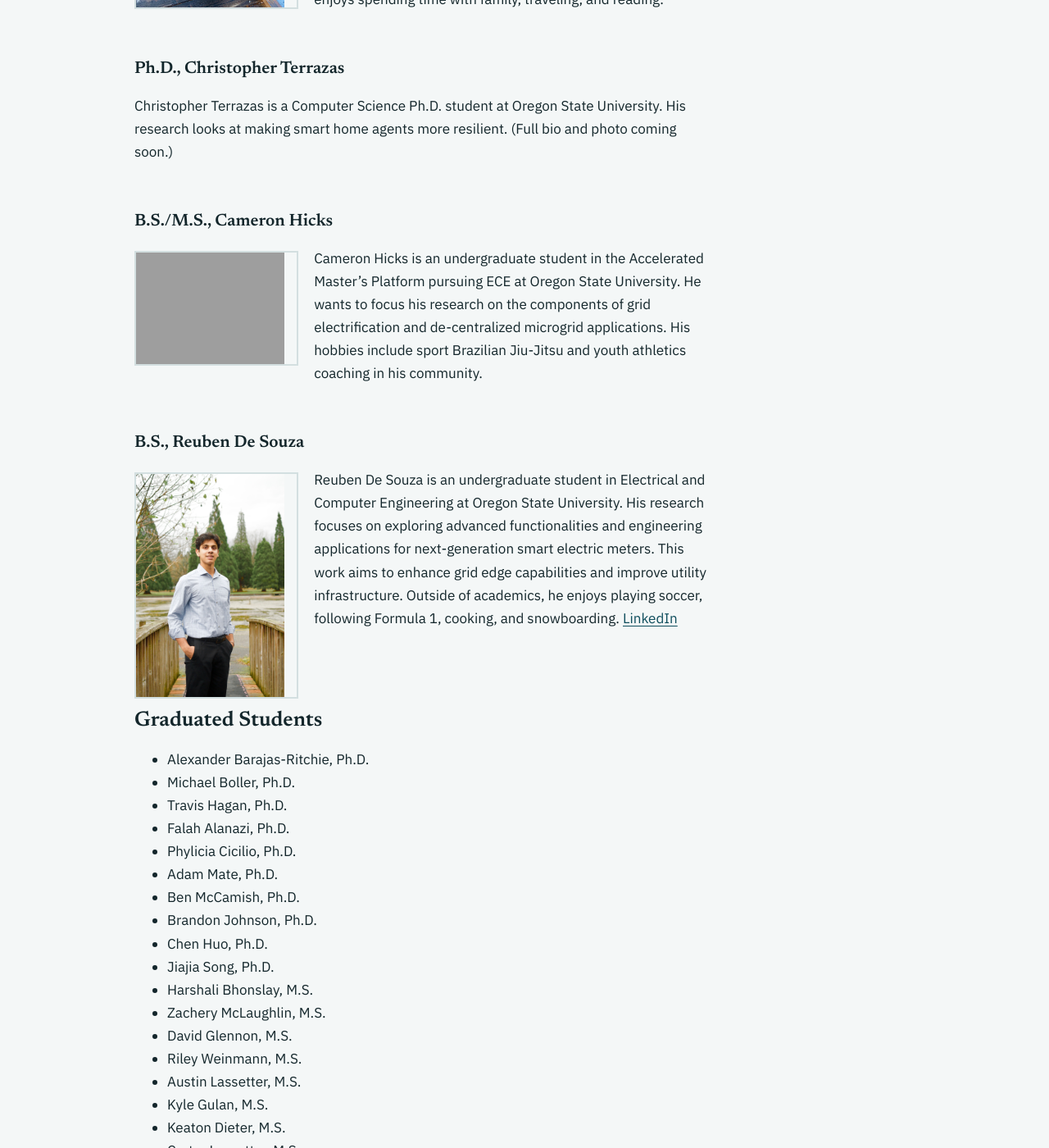
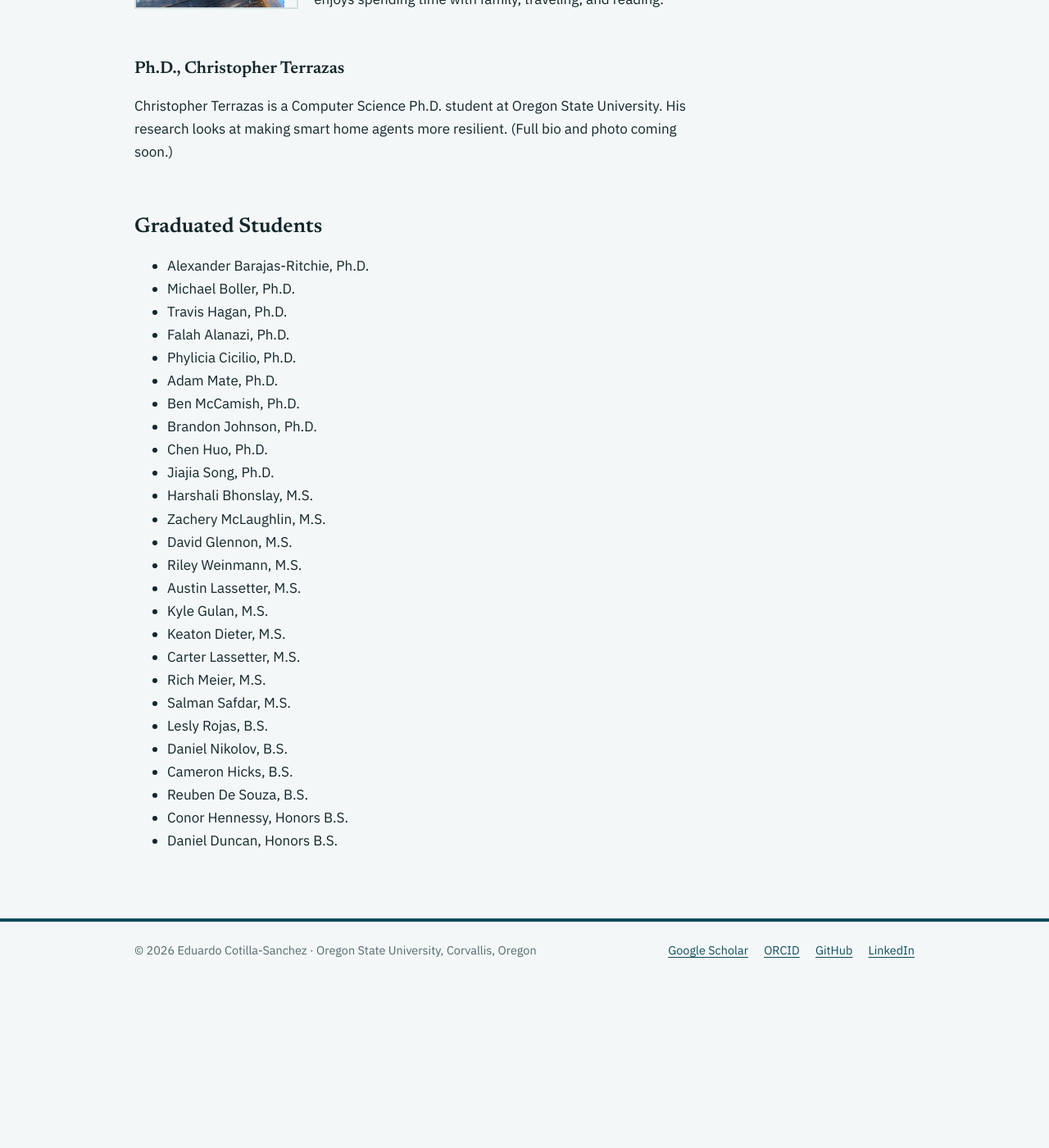
Before and after one commit to ecotillasanchez/ecotillasanchez.github.io, a Jekyll site: the page built from _pages/students.md, in a window 1280 px wide and 1400 px high, scrolled down 1782 px. Shown: the whole window at 82% size. Built offline with Jekyll 4.4.1, drawn with Linux system fonts in a browser that asks for light colours; after the commit the page ends 2991 px from its top, so only the background shows below that; some of the changed text lies outside the part shown.

Commit message:
Put professor title on its own header line; list Cameron and Reuben as B.S. graduates
Co-Authored-By: Claude Opus 5.5 <noreply@anthropic.com>

```diff
--- a/_layouts/default.html
+++ b/_layouts/default.html
@@ -16,7 +16,8 @@
     <div class="wrap head-row">
       <div>
         <a class="site-name" href="{{ '/' | relative_url }}">{{ site.author.name }}</a>
-        <p class="site-role">Associate Dean for Academic Affairs, College of Engineering · Professor, School of Electrical Engineering and Computer Science · Oregon State University</p>
+        <p class="site-role">Associate Dean for Academic Affairs, College of Engineering · Oregon State University<br>
+        Professor, School of Electrical Engineering and Computer Science</p>
       </div>
     </div>
     {% comment %} Main navigation drawn as a one-line diagram: the list is the bus, each link a feeder with a breaker that closes on the current page. {% endcomment %}
--- a/_pages/students.md
+++ b/_pages/students.md
@@ -27,16 +27,6 @@ Christopher Terrazas is a Computer Science Ph.D. student at Oregon State Univers
 <br />
 <br />
 
-### B.S./M.S., Cameron Hicks
-<img align="left" src="https://ecotillasanchez.github.io/files/Cameron.jpeg" alt="Cameron Hicks" width="200" height="150" style="padding-right:15px"> Cameron Hicks is an undergraduate student in the Accelerated Master's Platform pursuing ECE at Oregon State University. He wants to focus his research on the components of grid electrification and de-centralized microgrid applications. His hobbies include sport Brazilian Jiu-Jitsu and youth athletics coaching in his community.
-<br />
-<br />
-
-### B.S., Reuben De Souza
-<img align="left" src="https://ecotillasanchez.github.io/files/Reuben.jpg" alt="Reuben De Souza" width="200" height="150" style="padding-right:15px"> Reuben De Souza is an undergraduate student in Electrical and Computer Engineering at Oregon State University. His research focuses on exploring advanced functionalities and engineering applications for next-generation smart electric meters. This work aims to enhance grid edge capabilities and improve utility infrastructure. Outside of academics, he enjoys playing soccer, following Formula 1, cooking, and snowboarding. [LinkedIn](https://www.linkedin.com/in/reuben-de-souza-90517823a/)
-<br />
-<br />
-
 ## Graduated Students
 * Alexander Barajas-Ritchie, Ph.D.
 * Michael Boller, Ph.D.
```
Also changed, not shown: other parts of _pages/students.md (+2 -0 lines).
